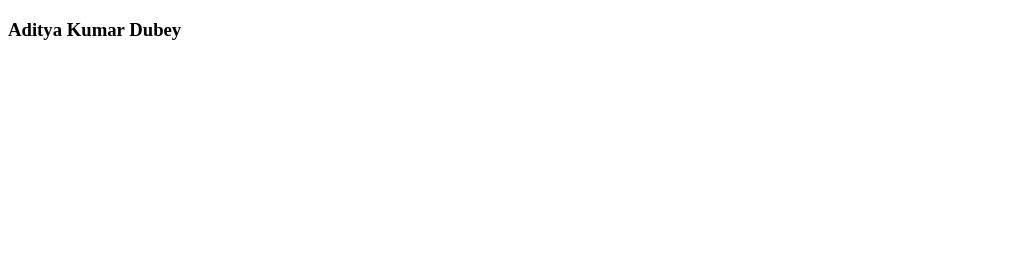
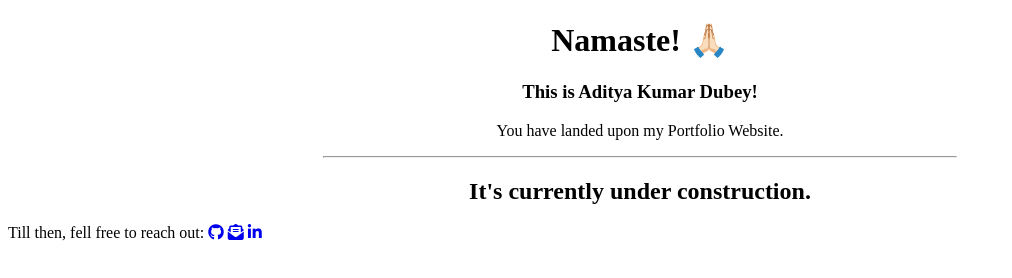
Before and after one commit to adityush007/Portfolio-Website, a plain HTML site: page index.html in a window 1280 px wide. Shown: the whole page, without its empty margins (0-1012 px from the left). Drawn offline with Linux system fonts and the light colour scheme.

Commit message:
Updated Content

```diff
--- a/index.html
+++ b/index.html
@@ -4,10 +4,29 @@
         <meta charset="UTF-8"/>
         <meta name="viewport" content="width=device-width, initial-scale=1.0" />
         <title>Aditya Kumar Dubey</title>
+        <link rel="stylesheet" href="style.css"/>
+        <link rel="icon" type="image/x-icon" href="AkD.ico">
+        <script src="https://kit.fontawesome.com/b1ea3cee16.js" crossorigin="anonymous"></script>
+        <script src="https://platform.linkedin.com/badges/js/profile.js" async defer type="text/javascript"></script>
     </head>
     <body>
-        <div>
-            <h3>Aditya Kumar Dubey</h3>
+        <div id="initial">
+            <h1 align="center" >Namaste! &#128591;&#127995</h1>
+            <h3 align="center">This is Aditya Kumar Dubey!</h3>
+            <p align="center">You have landed upon my Portfolio Website.</p>
         </div>
+        <hr width="50%">
+        <div id="contact">
+            <h2 align="center"> It's currently under construction.</h2>
+            <p>Till then, fell free to reach out:
+                <a href="https://www.github.com/adityush007" id="profile-link" target="_blank"><i class="fa-brands fa-github"></i></a>
+                <a href="mailto: adityush007@gmail.com" id="profile-link" target="_blank"><i class="fa-solid fa-envelope-open-text"></i></a>
+                <a href="https://in.linkedin.com/in/adityush007" id="profile-link" target="_blank"><i class="fa-brands fa-linkedin-in"></i></a>
+            </p>
+        </div>
+        <br>
+        <!-- <div class="badge-base LI-profile-badge" data-locale="en_US" data-size="large" data-theme="light" data-type="HORIZONTAL" data-vanity="adityush007" data-version="v1">
+            <a class="badge-base__link LI-simple-link" href="https://in.linkedin.com/in/adityush007?trk=profile-badge"></a>
+        </div> -->
     </body>
 </html>
```
